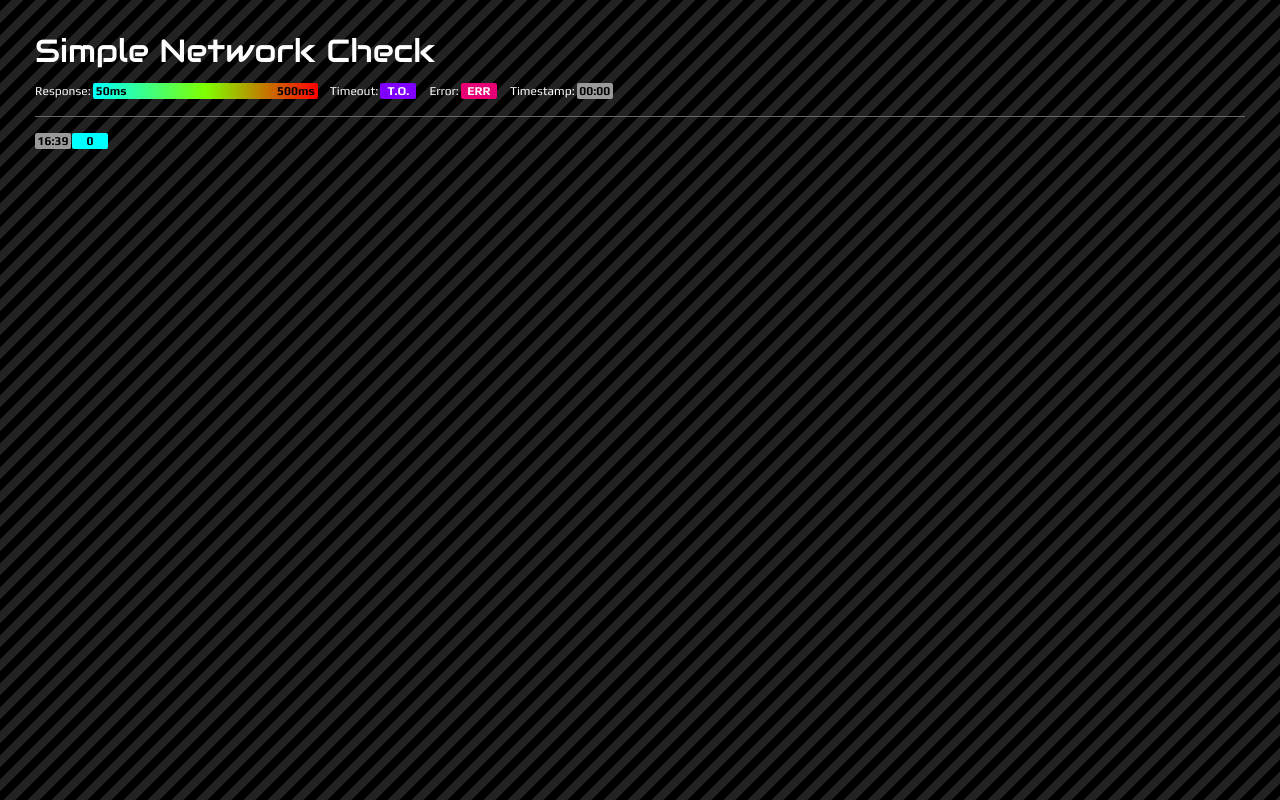
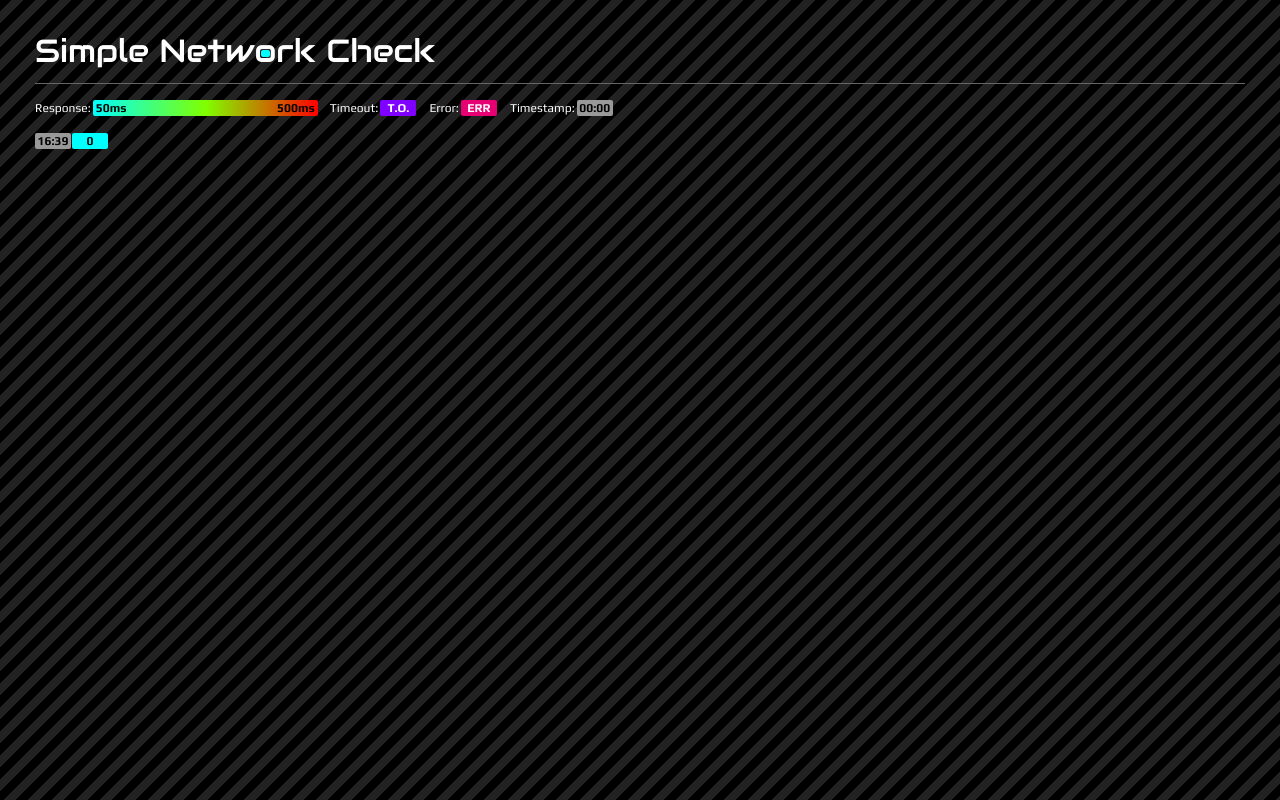
Before and after one commit to simple-network-check/simple-network-check, a website with bundled scripts: page public/index.html in a window 1280 px wide. Built offline with nearby package versions, Linux system fonts and the light colour scheme.

Commit message:
misc style stuff

```diff
--- a/public/index.html
+++ b/public/index.html
@@ -40,8 +40,11 @@
 	</head>
 	<body>
 		<div class="snc-main">
-			<div class="snc-top">
-				<div class="snc-title">Simple Network Check</div>
+			<div class="snc-title">
+				<span class="snc-title-text">Simple Network Check</span>
+				<div id="snc-led" class="snc-led"></div>
+			</div>
+			<div class="snc-divider"></div>
 			<div class="snc-legend">
 				<span class="snc-legend-label">Response:</span>
 				<div id="snc-legend-colors" class="snc-legend-colors">
@@ -55,8 +58,6 @@
 				<span class="snc-legend-label">Timestamp:</span>
 				<div id="snc-legend-timestamp"></div>
 			</div>
-			</div>
-			<div class="snc-divider"></div>
 			<div id="snc-container" class="snc-container"></div>
 		</div>
 		<script src="./index.js"></script>
--- a/public/style.css
+++ b/public/style.css
@@ -50,19 +50,37 @@ body {
 	animation: fade-in-anim 1.5s ease-in-out 1s forwards;
 }
 .snc-main {
+	display: grid;
+	height: 100%;
 	padding: 35px;
-}
-.snc-top {
+	grid-template-rows: 32px 33px 33px 1fr;
 }
 .snc-title {
 	height: 32px;
+}
+.snc-title-text {
 	line-height: 32px;
 	font-size: 32px;
 	font-family: Audiowide, Play, sans-serif;
 }
+.snc-led {
+	position: absolute;
+	top: 50px;
+	left: 261px;
+	width: 9px;
+	height: 7px;
+	background-color: transparent;
+	border-radius: 2px;
+	transition: all 1.5s ease-in-out;
+}
+.snc-divider {
+	height: 1px;
+	background-color: #666;
+	margin: 16px 0;
+}
 .snc-legend {
 	display: flex;
-	margin-top: 16px;
+	height: 17px;
 }
 .snc-legend-label {
 	margin: 0 2px 0 12px;
@@ -80,17 +98,6 @@ body {
 	color: #000;
 	font-weight: 700;
 }
-.snc-divider {
-	margin-top: 16px;
-	border-bottom: 1px solid #666;
-}
-.snc-container {
-	display: flex;
-	flex-wrap: wrap;
-	min-height: 16px;
-	margin-top: 16px;
-	transition: all 5s ease-in-out;
-}
 .snc-point {
 	display: inline-block;
 	width: 36px;
@@ -105,3 +112,11 @@ body {
 .snc-legend .snc-point {
 	animation: none;
 }
+.snc-container {
+	display: flex;
+	align-self: start;
+	flex-wrap: wrap;
+	min-height: 17px;
+	overflow: hidden auto;
+	transition: all 5s ease-in-out;
+}
--- a/src/index.ts
+++ b/src/index.ts
@@ -26,6 +26,7 @@ class ConnChecker {
 	private lastReportedTimeStr: string = '';
 	private img: HTMLImageElement = new Image();
 	private elms: {
+		led: HTMLElement | null;
 		legendFast: HTMLElement | null;
 		legendSlow: HTMLElement | null;
 		legendColors: HTMLElement | null;
@@ -43,6 +44,7 @@ class ConnChecker {
 			this.onError();
 		};
 		this.elms = {
+			led: document.getElementById('snc-led'),
 			legendFast: document.getElementById('snc-legend-fast'),
 			legendColors: document.getElementById('snc-legend-colors'),
 			legendSlow: document.getElementById('snc-legend-slow'),
@@ -127,10 +129,17 @@ class ConnChecker {
 		this.lastReportedTimeStr = currentTimeStr;
 	}
 
+	updateLed(bgColor: string) {
+		if (this.elms.led) {
+			this.elms.led.style.backgroundColor = bgColor;
+		}
+	}
+
 	onCheckDone(bgColor: string, textColor: string, text: string) {
 		clearTimeout(this.timeoutTimer);
 		this.isInProgress = false;
 		this.handleTime();
+		this.updateLed(bgColor);
 		this.addPoint(this.elms.container, bgColor, textColor, text);
 	}
 
@@ -188,6 +197,9 @@ class ConnChecker {
 
 const config = {
 	IMG_SRC: './img/pixel.png',
+	//IMG_SRC: 'https://www.google.com/favicon.ico',
+	//IMG_SRC: 'https://www.google.com/images/branding/googlelogo/2x/googlelogo_color_92x30dp.png',
+	//IMG_SRC: 'https://www.google.com/images/branding/googlelogo/1x/googlelogo_color_272x92dp.png',
 	CHECK_FREQ: 3000,
 	RESPONSE_TIME_FAST: 50,
 	RESPONSE_TIME_SLOW: 500,
```
Lines whose indentation alone changed are shown as unchanged.
